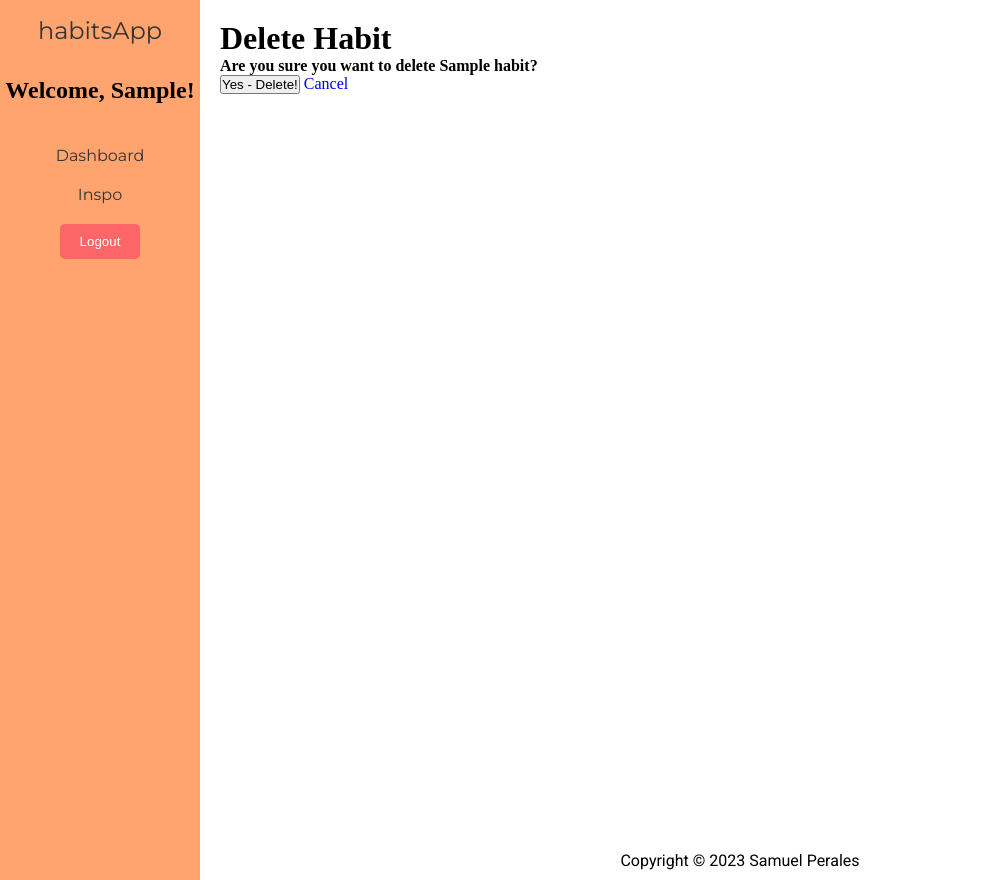
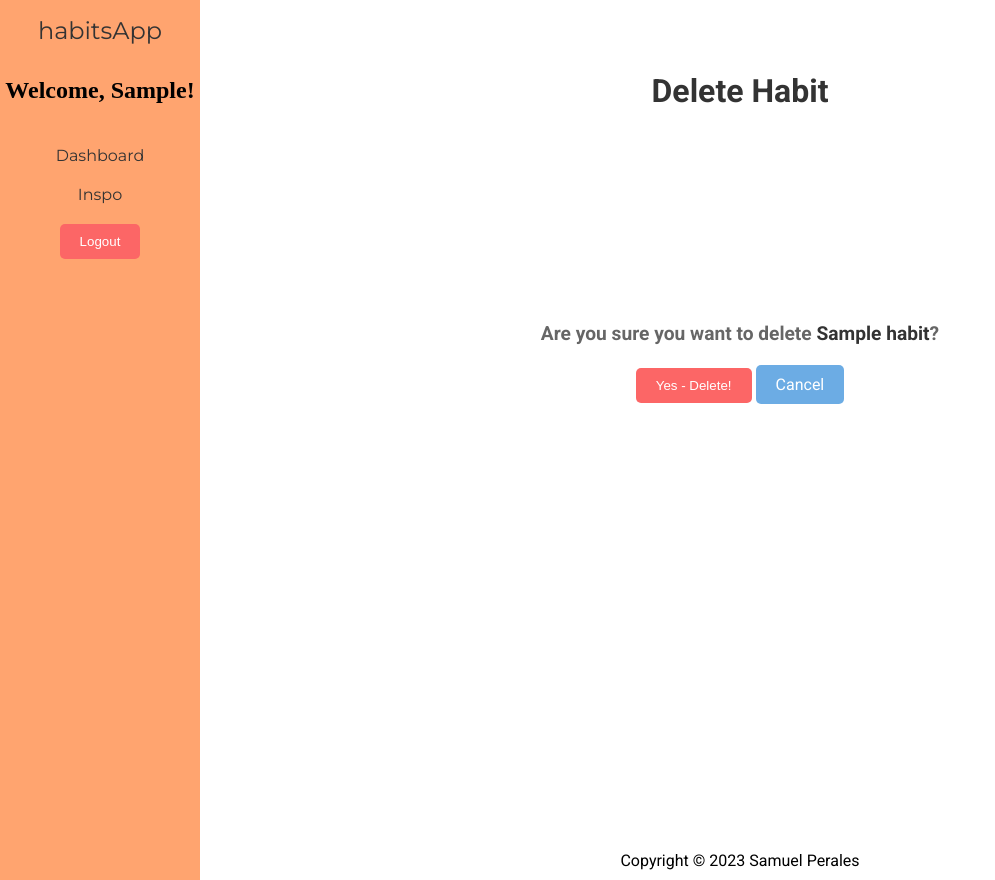
Before and after one commit to samuelperalesg/habitsapp, a Django app: page /1/delete/ in a window 1280 px wide. Shown: the whole page, without its empty margins (0-995 px from the left). Run offline with Django 4.2, Linux system fonts and the light colour scheme; a user stored in the database is signed in; tables that the repository leaves empty hold one stand-in row (values such as "Sample post").

Commit message:
wip: habit delete tempalte HTML & CSS

```diff
--- a/main_app/static/css/style.css
+++ b/main_app/static/css/style.css
@@ -98,7 +98,7 @@ body {
 /* 6. Main Content and Footer Styling */
 #main-container {
   padding: 20px;
-  overflow-y: auto;
+  overflow: hidden;
 }
 
 #main-footer {
@@ -417,3 +417,88 @@ textarea {
   background-color: #3498db;
   color: #fff;
 }
+
+
+
+
+/* 11. Habit Delete Form Page */
+
+/* Container for the entire delete section */
+#delete-habit-container {
+  display: flex;
+  flex-direction: column;
+  align-items: center;
+  min-height: 100vh;
+  padding: 20px;
+  text-align: center;
+  font-family: 'Roboto', sans-serif; /* Apply Roboto font */
+}
+
+/* Title Styling */
+#delete-habit-title {
+  font-size: 2em;
+  margin-top: 2rem; /* New Margin */
+  margin-bottom: 12rem;
+  color: #333;
+}
+
+/* Confirmation Text Styling */
+#delete-confirmation-text h4 {
+  font-size: 1.2em;
+  color: #666;
+  margin-top: 20px; /* New Margin */
+}
+
+.habit-name {
+  font-weight: bold;
+  color: #333;
+}
+
+/* Delete Button Styling */
+.habit-delete-btn {
+  padding: 10px 20px;
+  border: none;
+  cursor: pointer;
+  border-radius: 5px;
+  background-color: #fc6666;
+  color: #fff;
+  transition: background-color 0.3s ease, transform 0.3s ease;
+}
+
+.habit-delete-btn:hover {
+  background-color: #ff0000;
+  transform: scale(1.05);
+}
+
+/* Cancel Link Styling */
+.cancel-link {
+  display: inline-block;
+  padding: 10px 20px;
+  background-color: #6cace4;
+  color: #fff;
+  text-decoration: none;
+  border-radius: 5px;
+  transition: background-color 0.3s ease, transform 0.3s ease;
+}
+
+.cancel-link:hover {
+  background-color: #007bb5;
+  transform: scale(1.05);
+}
+
+/* Styling for the Form */
+#delete-form {
+  margin-top: 20px;
+}
+
+.page-wrapper {
+  display: flex;
+  align-items: center;
+  justify-content: center;
+  min-height: 100%;
+}
+
+
+
+
+/* Dashboard Page */
--- a/main_app/templates/base.html
+++ b/main_app/templates/base.html
@@ -9,6 +9,7 @@
     <meta name="viewport" content="width=device-width, initial-scale=1.0">
     <link rel="stylesheet" type="text/css" href="{% static 'css/style.css' %}">
     <link href="https://fonts.googleapis.com/css2?family=Lato:wght@400;700&family=Montserrat:wght@400;600&family=Open+Sans&family=Raleway&family=Roboto:wght@400;700&display=swap" rel="stylesheet">
+    <link href="https://fonts.googleapis.com/css2?family=Roboto:wght@400;700&display=swap" rel="stylesheet">
     <title>Habits App</title>
 </head>
 
--- a/main_app/templates/main_app/habit_confirm_delete.html
+++ b/main_app/templates/main_app/habit_confirm_delete.html
@@ -1,15 +1,21 @@
 {% extends 'base.html' %}
 {% block content %}
-<h1>Delete Habit</h1>
+<div class="page-wrapper">
+  <div id="delete-habit-container">
+    <h1 id="delete-habit-title">Delete Habit</h1>
 
-<h4>
-  Are you sure you want to delete
-  <span>{{ object.habit_name }}</span>?
-</h4>
+    <div id="delete-confirmation-text">
+      <h4>
+        Are you sure you want to delete
+        <span class="habit-name">{{ object.habit_name }}</span>?
+      </h4>
+    </div>
 
-<form action="" method="POST">
-  {% csrf_token %}
-  <input type="submit" value="Yes - Delete!" class="btn" />
-  <a href="{% url 'detail' habit.id %}">Cancel</a>
-</form>
+    <form id="delete-form" action="" method="POST">
+      {% csrf_token %}
+      <input type="submit" value="Yes - Delete!" class="habit-delete-btn" />
+      <a href="{% url 'detail' habit.id %}" class="cancel-link">Cancel</a>
+    </form>
+  </div>
+</div>
 {% endblock %}
```
